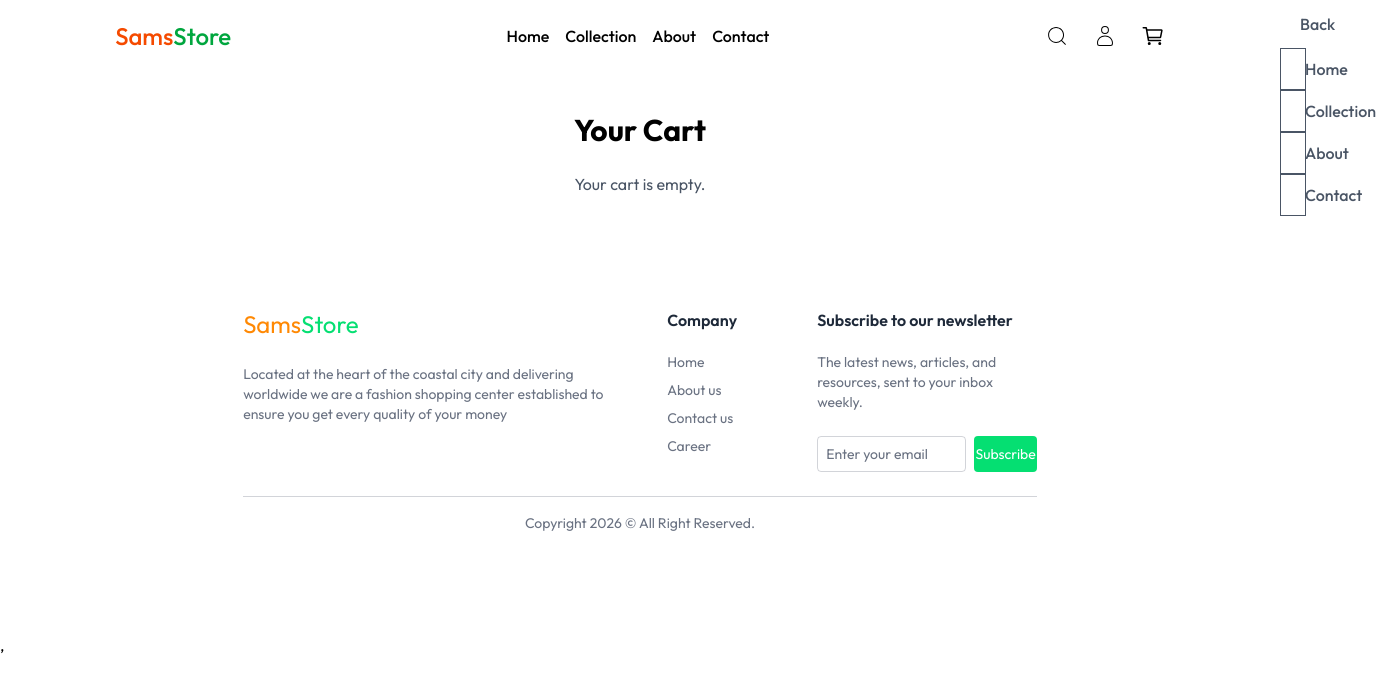
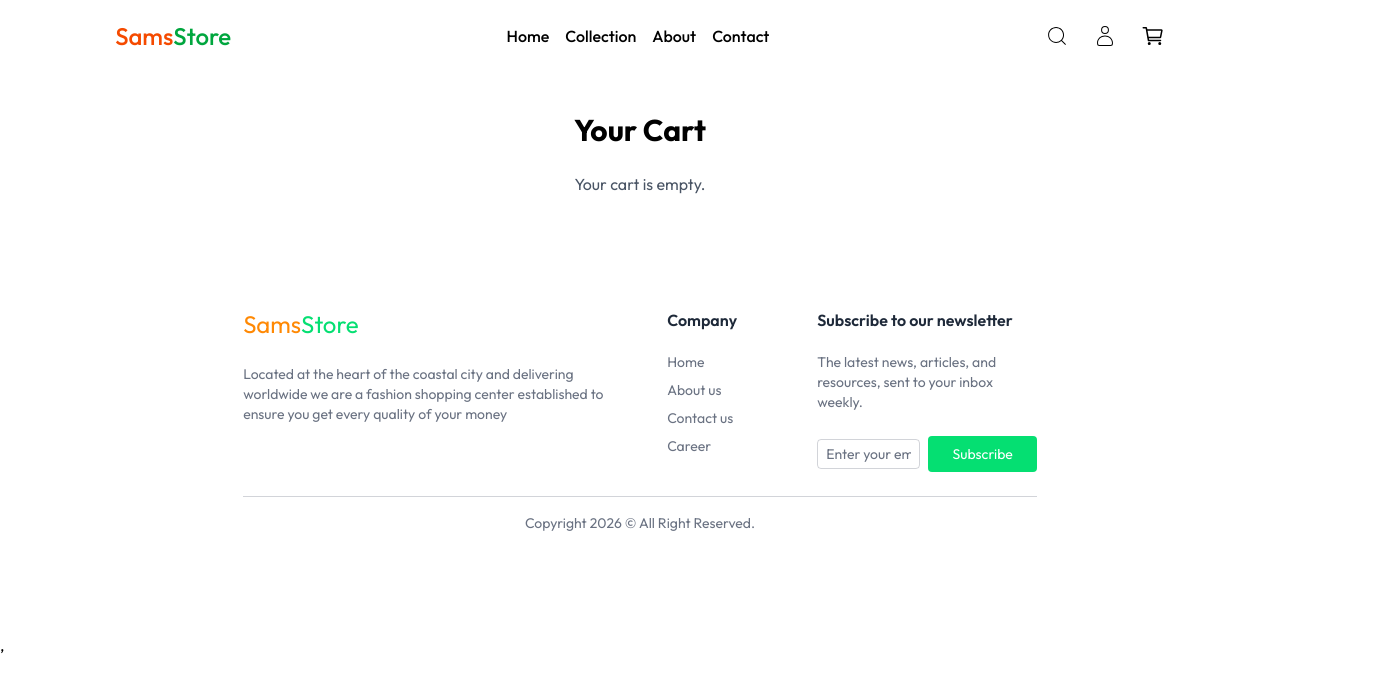
Before and after one commit to Sam-Install/Ecoomerce, a React (Vite) app: page /cart in a window 1280 px wide. Shown: the top 690 px of the page, 1376 px wide, since content can reach past the window. Built offline with nearby package versions, Linux system fonts and the light colour scheme.

Commit message:
button fix

```diff
--- a/src/Components/Footer.jsx
+++ b/src/Components/Footer.jsx
@@ -30,8 +30,8 @@ const Footer = () => {
                         <div className="text-sm space-y-2">
                             <p>The latest news, articles, and resources, sent to your inbox weekly.</p>
                             <div className="flex items-center gap-2 pt-4">
-                                <input className="border border-gray-500/30 placeholder-gray-500 focus:ring-2 ring-indigo-600 outline-none w-full max-w-64 h-9 rounded px-2" type="email" placeholder="Enter your email" />
-                                <button className="bg-green-400 w-24 h-9 text-white rounded">Subscribe</button>
+                                <input className="border border-gray-500/30 placeholder-gray-500 focus:ring-2 ring-orange-600 outline-none w-full max-w-64 py-1 rounded px-2" type="email" placeholder="Enter your email" />
+                                <button className="bg-green-400 px-6 py-2 text-white rounded">Subscribe</button>
                             </div>
                         </div>
                     </div>
--- a/src/Components/Navbar.jsx
+++ b/src/Components/Navbar.jsx
@@ -68,7 +68,7 @@ const Navbar = () => {
       </div>
 
 
-      <div className={`absolute top-0 right-0 bottom-0 transition-all bg-white z-50 ${visible ? 'w-full' : 'w-0'}`}>
+      <div className={`absolute top-0 right-0 bottom-0 overflow-hidden transition-all bg-white z-50 ${visible ? 'w-full' : 'w-0'}`}>
         <div className='flex flex-col text-gray-600'>
           <div className='flex items-center gap-2 p-3'>
             <FaArrowRight onClick={() => setVisible(false)} className='text-2xl rotate-180' />
```
